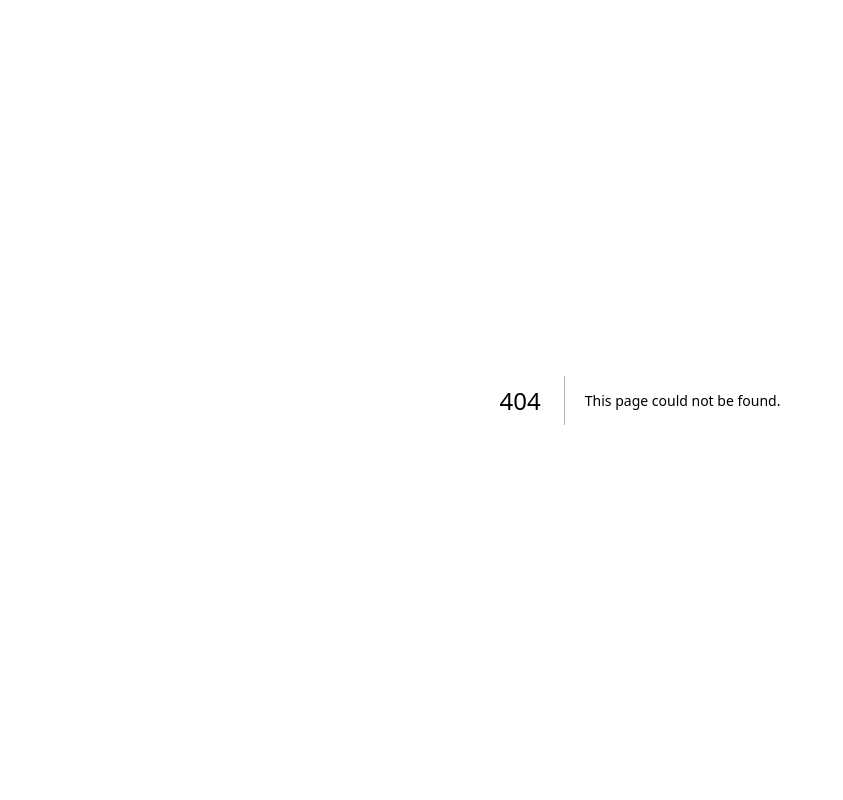
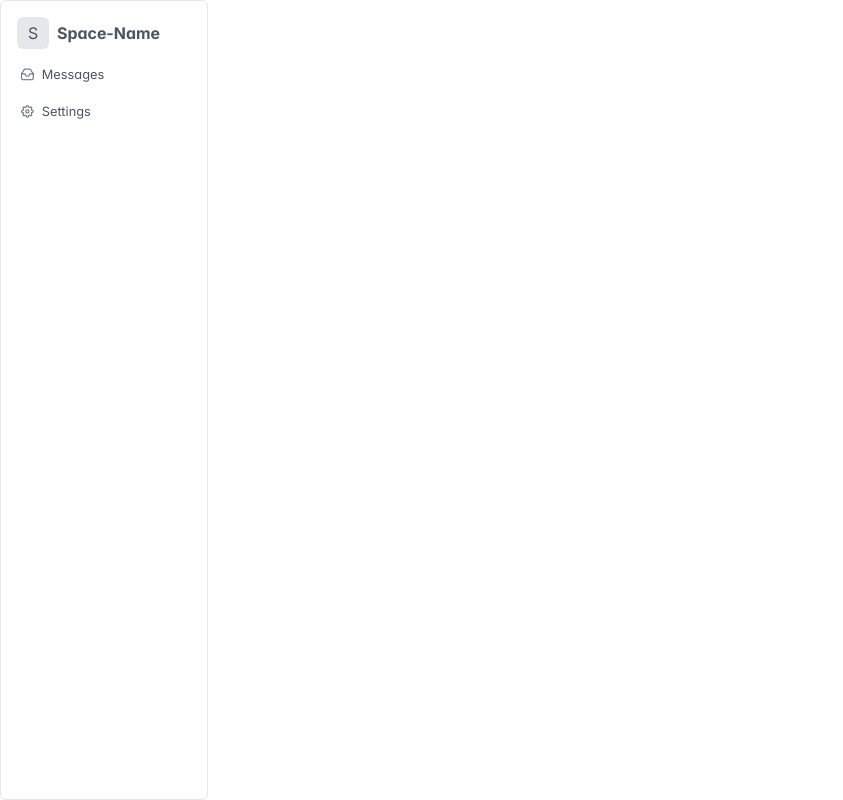
Before and after one commit to DanielBrown77/sharemate, a Next.js app: page /space in a window 1280 px wide. Before the commit this address had no page. Shown: the whole page, without its empty margins (0-843 px from the left). Built offline with nearby package versions, Linux system fonts and the light colour scheme.

Commit message:
Space Home Layout (1): Sidebar (1)

```diff
--- a/app/account/page.tsx
+++ b/app/account/page.tsx
@@ -10,5 +10,9 @@ export default async function Account() {
     data: { session },
   } = await supabase.auth.getSession();
 
-  return <AccountForm session={session} />;
+  return (
+    <div className="container mx-auto">
+      <AccountForm session={session} />
+    </div>
+  );
 }
--- a/app/layout.tsx
+++ b/app/layout.tsx
@@ -12,7 +12,7 @@ export default async function RootLayout({ children }: { children: React.ReactNo
   return (
     <html lang="en">
       <body suppressHydrationWarning={true}>
-        <div className="container mx-auto">{children}</div>
+        <div id="root">{children}</div>
       </body>
     </html>
   );
--- a/app/onboarding/layout.tsx
+++ b/app/onboarding/layout.tsx
@@ -1,3 +1,16 @@
+import Link from "next/link";
+
 export default function OnboardingLayout({ children }: { children: React.ReactNode }) {
-  return <div className="grid place-items-center h-screen">{children}</div>;
+  return (
+    <>
+      <div className="grid place-items-center h-screen">{children}</div>
+      <Link href="/">
+        <div
+          style={{ position: "absolute", top: "18px", right: "18px", cursor: "pointer" }}
+          className="text-sm">
+          취소
+        </div>
+      </Link>
+    </>
+  );
 }
--- a/app/page.tsx
+++ b/app/page.tsx
@@ -2,17 +2,19 @@ import AuthForm from "./auth-form";
 
 export default function Home() {
   return (
+    <div className="container mx-auto">
       <div className="flex space-x-4" style={{ padding: "50px 0 100px 0" }}>
         <div className="basis-1/2">
           <h1 className="text-5xl font-extrabold dark:text-white py-2">Sharemate</h1>
           <p>
-          쉐어하우스 멤버, 룸메이트와 함께 사용하는 공유 생활 관리 서비스. Sharemate로 편리하게 공동
-          가계부, 일정 공유, 블로그 등 공유하세요.
+            쉐어하우스 멤버, 룸메이트와 함께 사용하는 공유 생활 관리 서비스. Sharemate로 편리하게
+            공동 가계부, 일정 공유, 블로그 등 공유하세요.
           </p>
         </div>
         <div className="basis-1/2 auth-widget">
           <AuthForm />
         </div>
       </div>
+    </div>
   );
 }
--- /dev/null
+++ b/app/space/Sidebar.tsx
@@ -0,0 +1,25 @@
+"use client";
+import "./global.css";
+import { Menu } from "primereact/menu";
+import { MenuItem } from "primereact/menuitem";
+import { Avatar } from "primereact/avatar";
+
+export default function SideBar() {
+  let items: MenuItem[] = [
+    {
+      template: () => {
+        return (
+          <div className="w-full flex items-center p-2 pl-4">
+            <Avatar label="S" className="mr-2" />
+            <div>
+              <span className="font-bold">Space-Name</span>
+            </div>
+          </div>
+        );
+      },
+    },
+    { label: "Messages", icon: "pi pi-inbox" },
+    { label: "Settings", icon: "pi pi-cog" },
+  ];
+  return <Menu id="sidebar" className="flex-none w-52" model={items} />;
+}
--- /dev/null
+++ b/app/space/global.css
@@ -0,0 +1,3 @@
+#sidebar li a span {
+  font-size: 0.8rem;
+}
--- a/app/space/layout.tsx
+++ b/app/space/layout.tsx
@@ -1,3 +1,10 @@
+import SideBar from "./Sidebar";
+
 export default function DashboardLayout({ children }: { children: React.ReactNode }) {
-  return <section>{children}</section>;
+  return (
+    <div id="space-layout" className="flex w-screen h-screen">
+      <SideBar />
+      {children}
+    </div>
+  );
 }
--- /dev/null
+++ b/app/space/page.tsx
@@ -0,0 +1,3 @@
+export default function Space() {
+  return null;
+}
```
Lines whose indentation alone changed are shown as unchanged.
